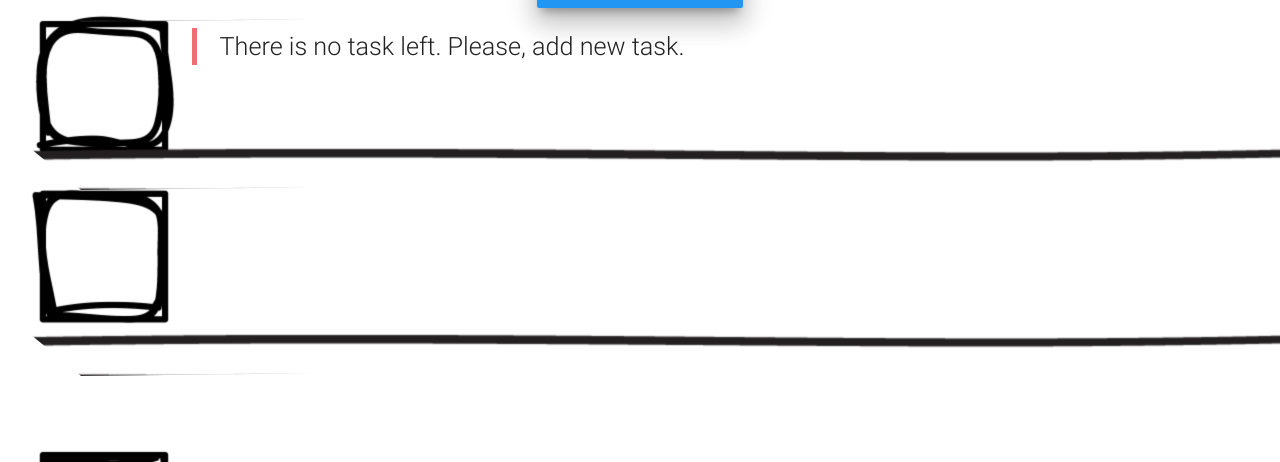
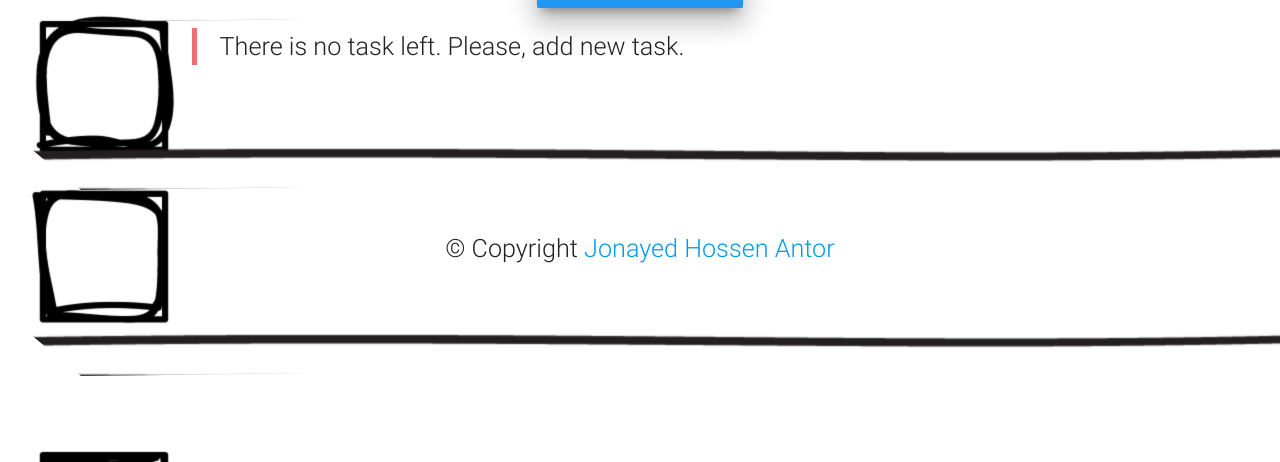
Before and after one commit to JonayedHossenAntor/todo-list-maker, a Python web app: template templates/home.html in a window 1280 px wide. Shown: the part 338-800 px from the top of the page. Run offline with Jinja, Linux system fonts and the light colour scheme; the template is opened without the code that fills it, so the values that code supplies are empty; some libraries are stand-ins or nearby versions; some web fonts are replaced.

Commit message:
changes made

```diff
--- a/templates/layout.html
+++ b/templates/layout.html
@@ -43,7 +43,12 @@
 
         <footer>
           <br><br>
-                  </footer>
+          <div class="row">
+              <div class="flow-text col s12 center-align" style="padding-top: 100px;">
+                  &copy; Copyright <a>Jonayed Hossen Antor</a>
+              </div>
+          </div>
+        </footer>
 
       <!--Import jQuery before materialize.js-->
       <script type="text/javascript" src="https://code.jquery.com/jquery-3.2.1.min.js"></script>
```
